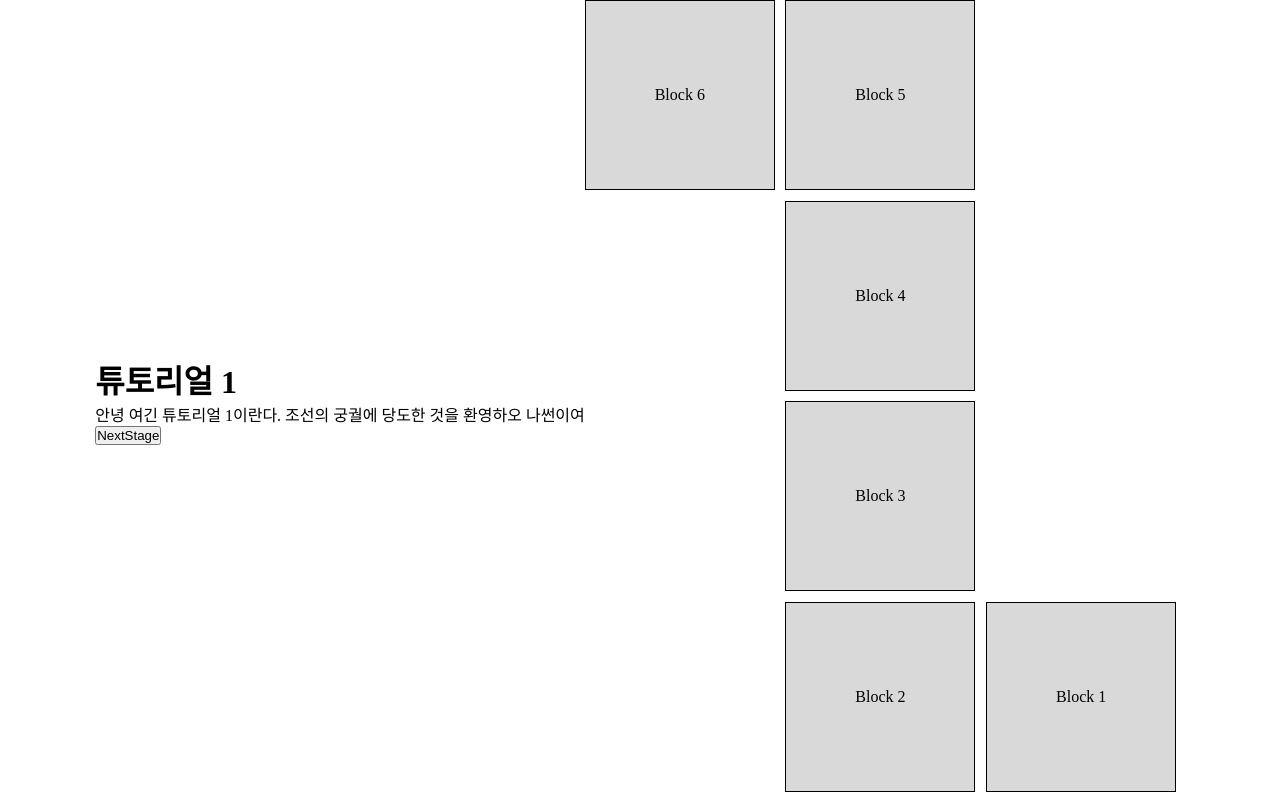
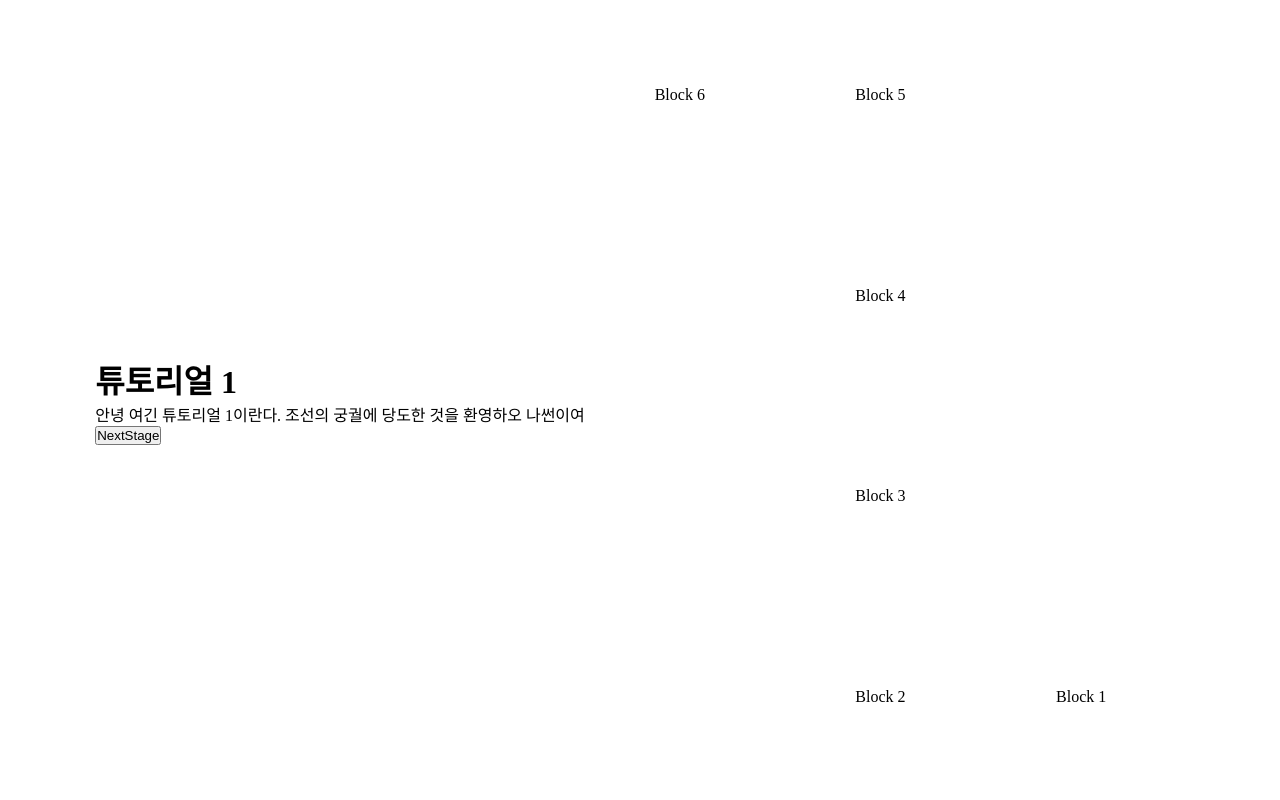
Before and after one commit to KimInteger/projectMoveGame, a React app: page /tutoZeroOne in a window 1280 px wide. Built offline with nearby package versions, Linux system fonts and the light colour scheme.

Commit message:
feat | app.tsx style
provide사용 및 style .light .dark추가

```diff
--- a/src/app.tsx
+++ b/src/app.tsx
@@ -1,5 +1,6 @@
 import React from 'react';
 import { BrowserRouter as Router, Routes, Route } from 'react-router-dom';
+import { ThemeProvider } from './state/themeContext'; // ThemeProvider 불러오기
 import EntryPage from './pages/entryPage';
 import TutorialZeroOne from './pages/tutorialMapZeroOne';
 import TutorialZeroTwo from './pages/tutorialMapZeroTwo';
@@ -7,6 +8,7 @@ import TutorialZeroThree from './pages/tutorialMapZeroThree';
 
 const App = () => {
   return (
+    <ThemeProvider>
       <Router>
         <Routes>
           <Route path="/" element={<EntryPage />} />
@@ -15,6 +17,7 @@ const App = () => {
           <Route path="/tutoZeroThree" element={<TutorialZeroThree />} />
         </Routes>
       </Router>
+    </ThemeProvider>
   );
 };
 
--- a/src/style/basicMap.css
+++ b/src/style/basicMap.css
@@ -14,8 +14,4 @@
   justify-content: center;
   width: 190px;
   height: 190px;
-  border-width: 1px 1px 1px 1px;
-  border-style: solid;
-  border-color: black;
-  background-color: #d9d9d9;
 }
--- a/src/style/global.css
+++ b/src/style/global.css
@@ -2,7 +2,6 @@
   margin: 0;
   padding: 0;
   box-sizing: border-box;
-  overflow: hidden;
 }
 
 #root {
@@ -12,3 +11,17 @@
   align-items: center;
   justify-content: center;
 }
+
+/* Light Theme */
+.light {
+  background-color: #ffffff;
+  color: #000000;
+  border: 1px solid black;
+}
+
+/* Dark Theme */
+.dark {
+  background-color: #000000;
+  color: #ffffff;
+  border: 1px solid white;
+}
```
Lines whose indentation alone changed are shown as unchanged.
